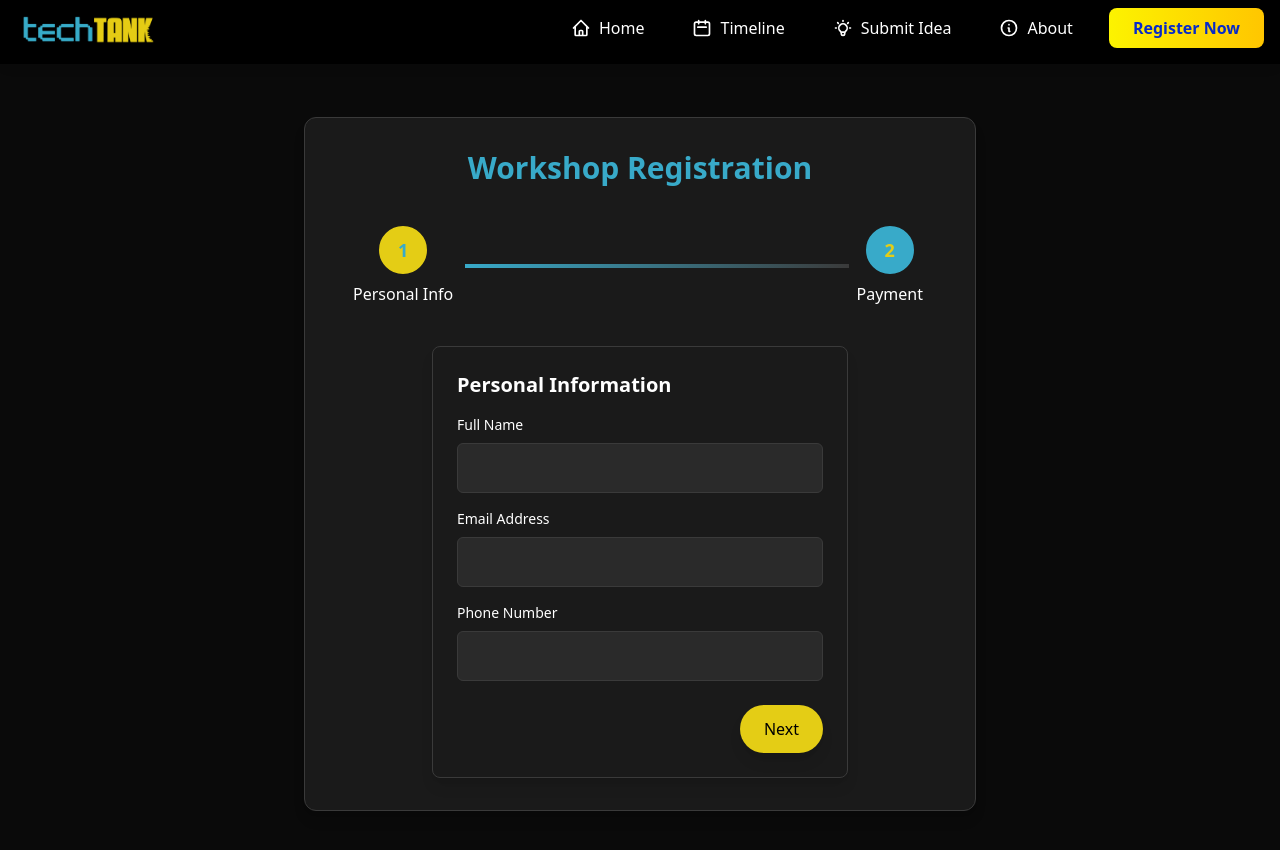
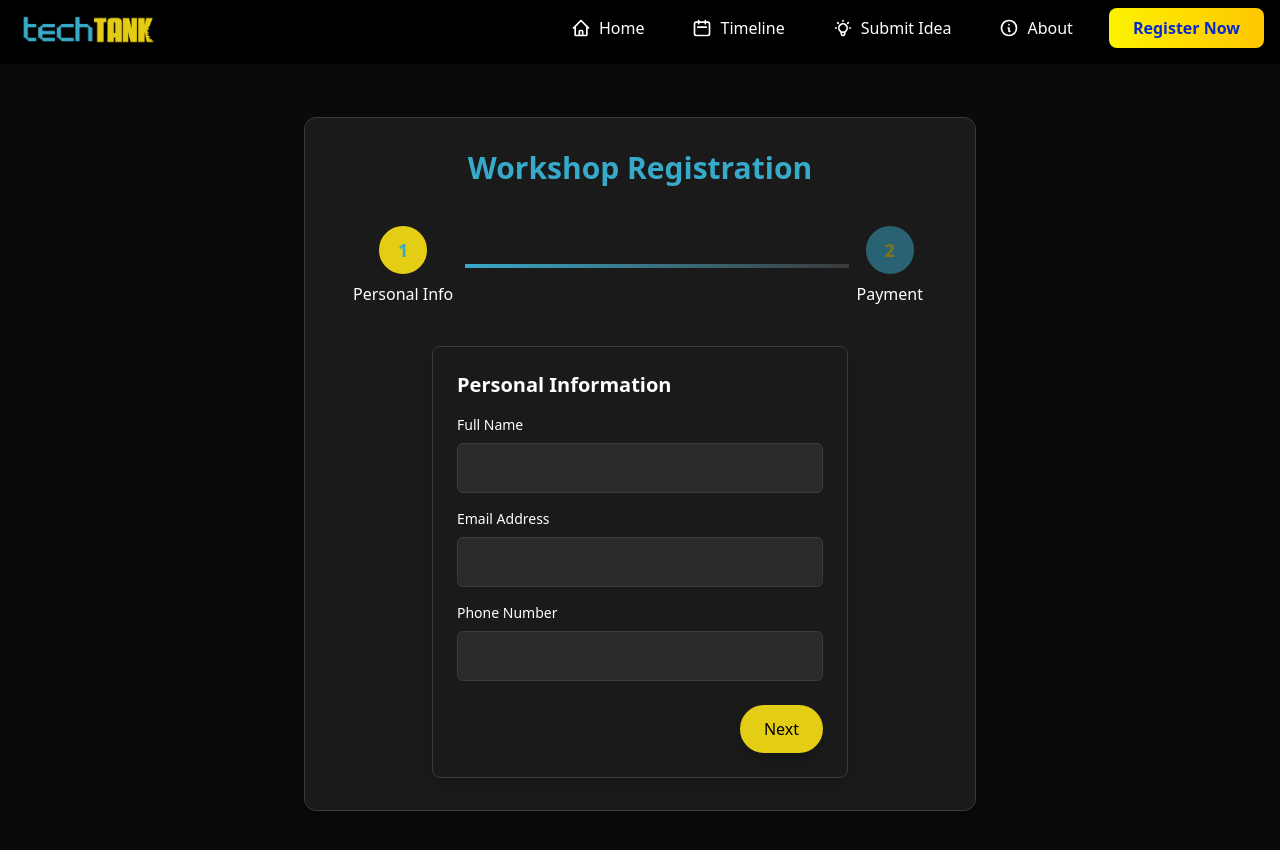
Before and after one commit to priyanshrd/hackathon-website, a React (Vite) app in the folder frontend/: page /workshop in a window 1280 px wide. Shown: the top 850 px of the page. Built offline with nearby package versions, Linux system fonts and the light colour scheme.

Commit message:
Changed workshop buttons, disabled stepperNav

```diff
--- a/frontend/src/pages/Workshop.jsx
+++ b/frontend/src/pages/Workshop.jsx
@@ -1,8 +1,10 @@
 import React, { useState } from "react";
 import { motion, AnimatePresence } from "framer-motion";
 import axios from "axios";
+import { useNavigate } from "react-router-dom";
 
 const Workshop = () => {
+  const navigate = useNavigate();
   const backend_url = "https://techtank-backend.vercel.app";
 
   const colors = {
@@ -118,6 +120,7 @@ const Workshop = () => {
           setPhoneNumber("");
           setTransactionId("");
           setScreenshot(null);
+          navigate('/');
         }, 2000);
       }
     } catch (error) {
@@ -142,13 +145,15 @@ const Workshop = () => {
 
   const goToStep = (step) => {
     if (step >= 1 && step <= totalSteps) {
-      // Only allow going to step 2 if step 1 is valid
-      if (step === 2 && !validateStep1()) return;
-      setCurrentStep(step);
+      if (step > currentStep) {
+        if (step === 2 && !validateStep1()) return;
+      }
+      if (step <= currentStep) {
+        setCurrentStep(step);
+      }
     }
   };
 
-  // Render stepper header
   const renderStepper = () => {
     return (
       <div className="flex flex-wrap justify-center md:justify-between w-full mb-8 max-w-2xl mx-auto px-2 sm:px-4">
@@ -156,8 +161,11 @@ const Workshop = () => {
           <React.Fragment key={index}>
             <div className="flex flex-col pr-1 items-center mb-4 sm:mb-0">
               <button
-
-                className="w-10 h-10 sm:w-12 sm:h-12 rounded-full flex items-center justify-center text-base sm:text-lg font-bold transition-all duration-300 border-2 focus:outline-none"
+                onClick={() => goToStep(index + 1)}
+                disabled={index + 1 > currentStep}
+                className={`w-10 h-10 sm:w-12 sm:h-12 rounded-full flex items-center justify-center text-base sm:text-lg font-bold transition-all duration-300 border-2 focus:outline-none ${
+                  index + 1 > currentStep ? "opacity-50 cursor-not-allowed" : ""
+                }`}
                 style={{
                   backgroundColor:
                     index + 1 === currentStep ? colors.yellow : colors.blue,
@@ -186,7 +194,7 @@ const Workshop = () => {
                   index + 1
                 )}
               </button>
-              <span className="text-md sm:text-white text-[#1a1a1a] mt-2  text-center">
+              <span className="text-md sm:text-white text-[#1a1a1a] mt-2 text-center">
                 {index === 0 && "Personal Info"}
                 {index === 1 && "Payment"}
               </span>
```
Also changed, not shown: frontend/src/components/stepperform.jsx (+0 -10 lines).
